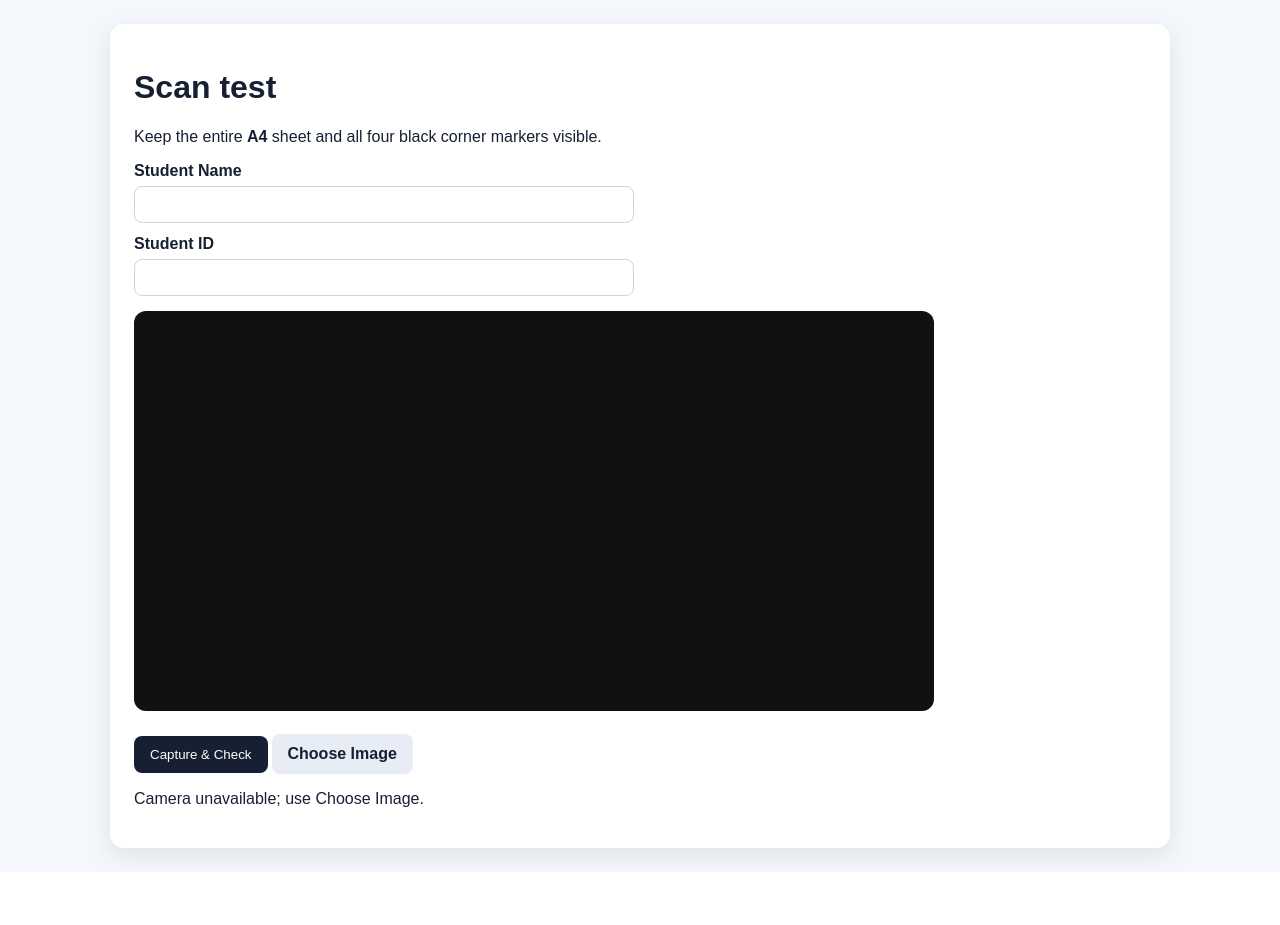
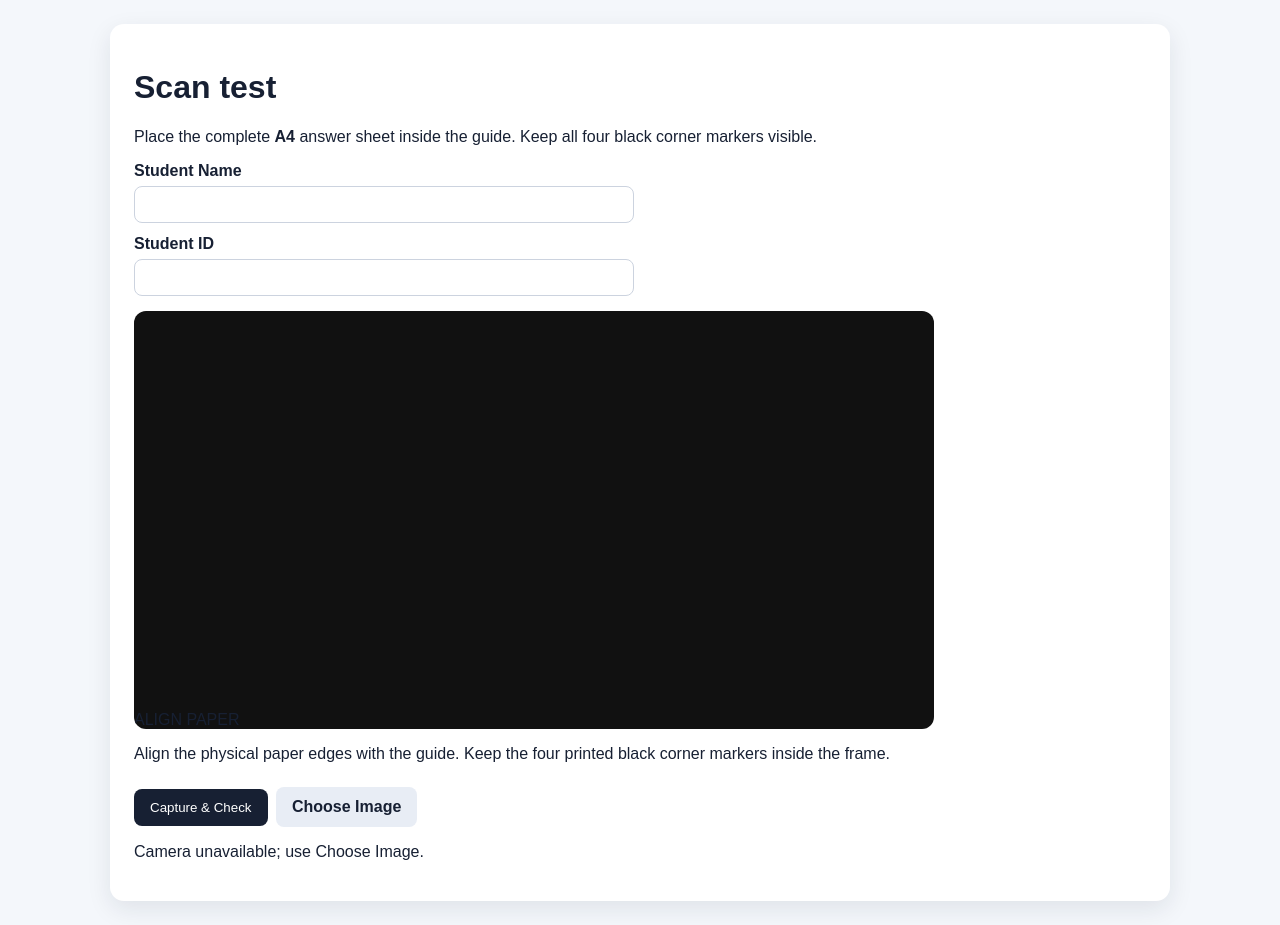
Before and after one commit to jordanzap-glitch/prototype-test, a Django app: page /quiz/1/scan/ in a window 1280 px wide. Shown: the part 50-975 px from the top of the page. Before the commit the page ends 922 px from the top, so only its background shows below. Run offline with Django 5.2, Linux system fonts and the light colour scheme; data comes from the database, SQL or seed files in the repository.

Commit message:
Add paper-size camera alignment guide

```diff
--- a/templates/app/camera_scan.html
+++ b/templates/app/camera_scan.html
@@ -1,7 +1,67 @@
-{% extends "app/base.html" %}{% block content %}<div class="card"><h1>Scan {{ quiz.title }}</h1><p>Keep the entire <b>{% if paper_size == "SHORT" %}Short Bond{% elif paper_size == "HALF_LETTER" %}Half Letter{% elif paper_size == "LEGAL" %}Legal{% else %}A4{% endif %}</b> sheet and all four black corner markers visible.</p><form id="scanForm">{% csrf_token %}<input type="hidden" name="paper_size" value="{{ paper_size }}"><label>Student Name<input name="student_name" required></label><label>Student ID<input name="student_id"></label><div class="camera"><video id="video" autoplay playsinline></video><canvas id="canvas" hidden></canvas></div><button class="button" type="button" id="capture">Capture & Check</button><label class="button secondary file">Choose Image<input id="file" type="file" accept="image/*" capture="environment"></label><p id="status"></p></form></div><script>
-const v=document.getElementById("video"),c=document.getElementById("canvas"),s=document.getElementById("status"),f=document.getElementById("scanForm");
-async function camera(){try{v.srcObject=await navigator.mediaDevices.getUserMedia({video:{facingMode:{ideal:"environment"},width:{ideal:4032},height:{ideal:3024}},audio:false})}catch(e){s.textContent="Camera unavailable; use Choose Image."}}
-async function send(blob){s.textContent="Scanning...";const d=new FormData(f);d.append("image",blob,"answer-sheet.jpg");const r=await fetch("{% url 'app:camera_submit' quiz.id %}",{method:"POST",body:d,headers:{"X-CSRFToken":document.querySelector("[name=csrfmiddlewaretoken]").value}});const x=await r.json();if(x.ok)location.href=x.redirect_url;else s.textContent=x.error||"Scan failed. Retake the photo."}
-document.getElementById("capture").onclick=()=>{if(!v.videoWidth){s.textContent="Camera not ready.";return}c.width=v.videoWidth;c.height=v.videoHeight;c.getContext("2d").drawImage(v,0,0);c.toBlob(send,"image/jpeg",.95)};
-document.getElementById("file").onchange=e=>e.target.files[0]&&send(e.target.files[0]);camera();
-</script>{% endblock %}
+{% extends "app/base.html" %}
+{% block content %}
+<div class="card">
+<h1>Scan {{ quiz.title }}</h1>
+<p>Place the complete <b>{% if paper_size == "SHORT" %}Short Bond{% elif paper_size == "HALF_LETTER" %}Half Letter{% elif paper_size == "LEGAL" %}Legal{% else %}A4{% endif %}</b> answer sheet inside the guide. Keep all four black corner markers visible.</p>
+<form id="scanForm">
+{% csrf_token %}
+<input type="hidden" name="paper_size" value="{{ paper_size }}">
+<label>Student Name<input name="student_name" required></label>
+<label>Student ID<input name="student_id"></label>
+<div class="camera camera-{{ paper_size|lower }}" id="camera">
+<video id="video" autoplay playsinline></video>
+<div class="paper-guide" aria-hidden="true">
+<span class="guide-label">ALIGN PAPER</span>
+</div>
+<canvas id="canvas" hidden></canvas>
+</div>
+<p class="guide-help">Align the physical paper edges with the guide. Keep the four printed black corner markers inside the frame.</p>
+<button class="button" type="button" id="capture">Capture &amp; Check</button>
+<label class="button secondary file">Choose Image<input id="file" type="file" accept="image/*" capture="environment"></label>
+<p id="status"></p>
+</form>
+</div>
+<script>
+const v=document.getElementById("video");
+const c=document.getElementById("canvas");
+const s=document.getElementById("status");
+const f=document.getElementById("scanForm");
+
+async function camera(){
+  try{
+    v.srcObject=await navigator.mediaDevices.getUserMedia({
+      video:{facingMode:{ideal:"environment"},width:{ideal:4032},height:{ideal:3024}},
+      audio:false
+    });
+  }catch(e){s.textContent="Camera unavailable; use Choose Image.";}
+}
+
+async function send(blob){
+  s.textContent="Scanning...";
+  const d=new FormData(f);
+  d.append("image",blob,"answer-sheet.jpg");
+  const r=await fetch("{% url 'app:camera_submit' quiz.id %}",{
+    method:"POST",
+    body:d,
+    headers:{"X-CSRFToken":document.querySelector("[name=csrfmiddlewaretoken]").value}
+  });
+  const x=await r.json();
+  if(x.ok) location.href=x.redirect_url;
+  else s.textContent=x.error||"Scan failed. Retake the photo.";
+}
+
+document.getElementById("capture").onclick=()=>{
+  if(!v.videoWidth){s.textContent="Camera not ready.";return;}
+  c.width=v.videoWidth;
+  c.height=v.videoHeight;
+  c.getContext("2d").drawImage(v,0,0);
+  c.toBlob(send,"image/jpeg",.95);
+};
+
+document.getElementById("file").onchange=e=>{
+  if(e.target.files[0]) send(e.target.files[0]);
+};
+
+camera();
+</script>
+{% endblock %}
```
